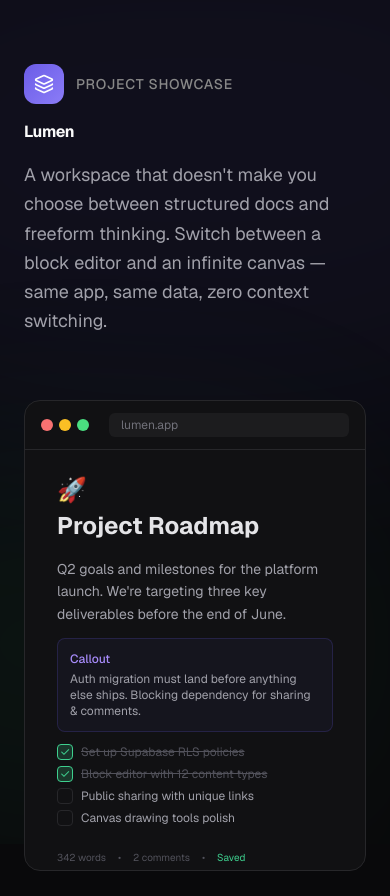
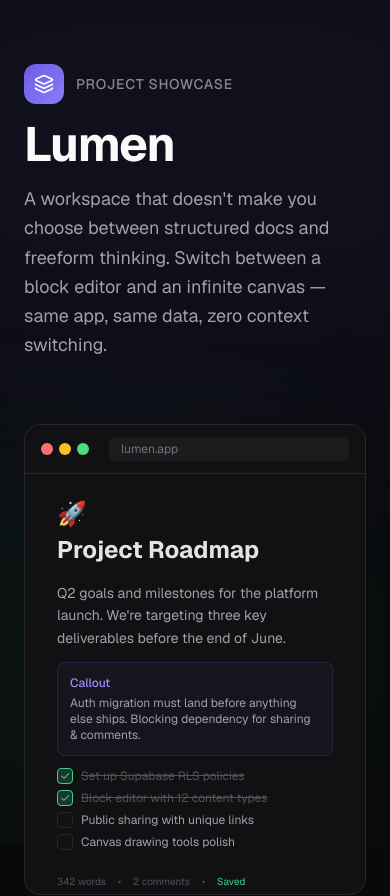
Before and after one commit to MorhafGhziel/Lumen, a Next.js app: page /showcase in a window 390 px wide. Shown: the top 896 px of the page. Built offline with nearby package versions, Linux system fonts and the light colour scheme.

Commit message:
new updates

```diff
--- a/src/app/showcase/page.tsx
+++ b/src/app/showcase/page.tsx
@@ -89,7 +89,7 @@
             </span>
           </div>
 
-          <h1 className="mb-4 text-5x font-bold tracking-tight sm:text-6xl">
+          <h1 className="mb-4 text-5xl font-bold tracking-tight sm:text-6xl">
             Lumen
           </h1>
           <p className="max-w-2xl text-lg leading-relaxed text-[#a1a1aa]">
@@ -104,7 +104,7 @@
           initial={{ opacity: 0, y: 30 }}
           animate={{ opacity: 1, y: 0 }}
           transition={{ duration: 0.6, delay: 0.1 }}
-          className="group relative mb-16 overflow-hidden rounded-2xl border border-[#27272a] bg-[#111113]"
+          className="group  mb-16 overflow-hidden rounded-2xl border border-[#27272a] bg-[#111113]"
         >
           {/* Browser chrome */}
           <div className="flex items-center gap-2 border-b border-[#27272a] px-4 py-3">
```
